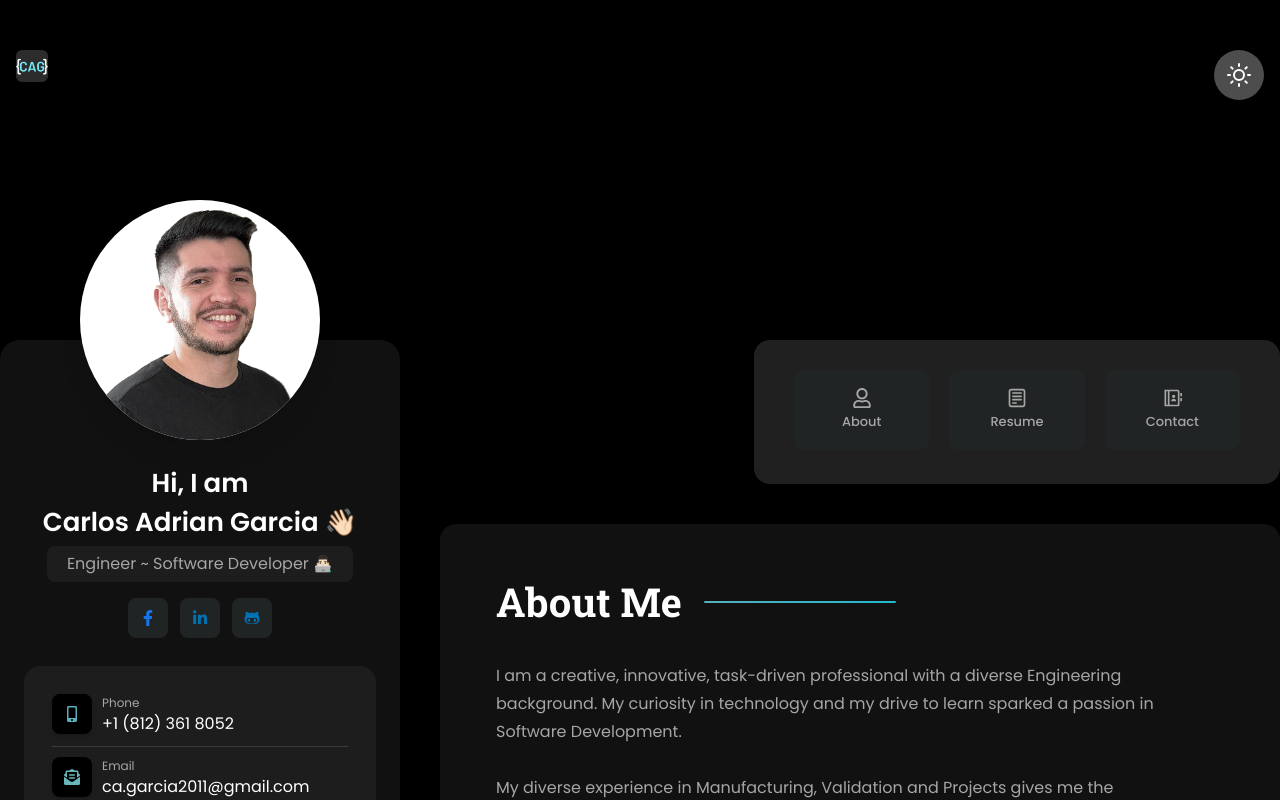
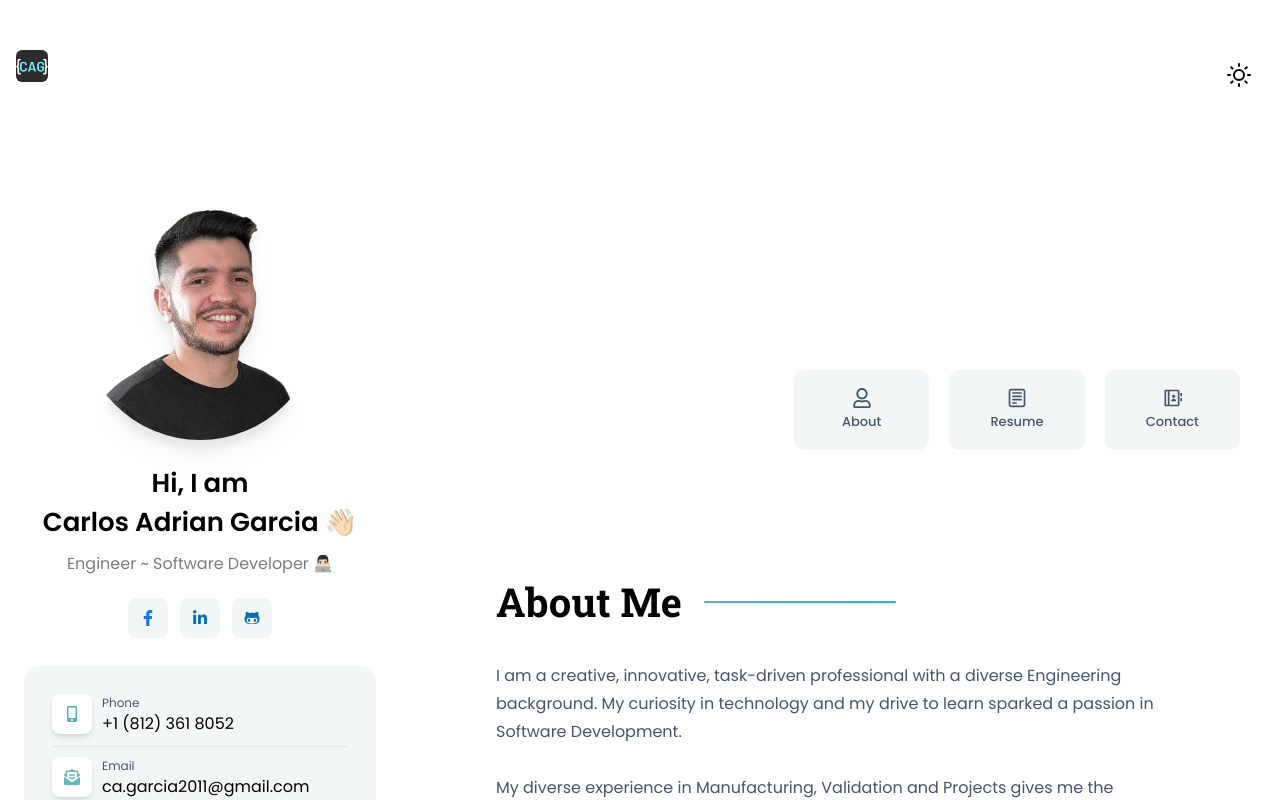
Before and after one commit to cagarcia2011/carlosadriangarcia, a React (Vite) app: page /about in a window 1280 px wide. Shown: the top 800 px of the page. Built offline with nearby package versions, Linux system fonts and the light colour scheme.

Commit message:
Change share  folder to components folder

```diff
--- a/package.json
+++ b/package.json
@@ -16,6 +16,7 @@
     "@mui/material": "^5.11.13",
     "aos": "^2.3.4",
     "framer-motion": "^10.6.0",
+    "gsap": "^3.11.5",
     "rc-progress": "^3.4.1",
     "react": "^18.2.0",
     "react-dom": "^18.2.0",
--- a/src/hooks/data.tsx
+++ b/src/hooks/data.tsx
@@ -15,8 +15,8 @@ export const data = () => {
         const themeValue = localStorage?.getItem("theme");
 
         if (!themeValue) {
-            setCheck(false)
-            localStorage.setItem("theme", "dark") //Default Theme
+            setCheck(true)
+            localStorage.setItem("theme", "light") //Default Theme
         } else {
             themeValue === "dark" && setCheck(false)
             themeValue === "light" && setCheck(true)
--- a/src/pages/about/index.tsx
+++ b/src/pages/about/index.tsx
@@ -1,6 +1,6 @@
-import { Footer, PageTitle } from '../../share'
+import { Footer, PageTitle } from '../../components'
 import { HomeCard } from '../home/HomeCard';
-import '../../share/Styles.css'
+import '../../components/Styles.css'
 
 export const About = () => {
     // const { local } = UseData()
--- a/src/pages/contact/index.tsx
+++ b/src/pages/contact/index.tsx
@@ -1,6 +1,6 @@
 import { ContactForm } from "./ContactForm";
 
-import { Footer, PageTitle } from '../../share';
+import { Footer, PageTitle } from '../../components';
 
 
 export const Contact = () => {
--- a/src/pages/home/index.tsx
+++ b/src/pages/home/index.tsx
@@ -6,7 +6,7 @@ import { AiOutlineClose, AiOutlineMenu } from "react-icons/ai";
 import { FiMoon, FiSun } from "react-icons/fi";
 
 import { HomeCard } from './HomeCard';
-import { PageTitle, Header, NavLink } from '../../share';
+import { PageTitle, Header, NavLink } from '../../components';
 
 import { useData } from '../../hooks'
 import logo from '../../assets/logo/logo.png'
@@ -41,14 +41,14 @@ export const Home = () => {
                   onClick={() => handle("dark")}
                   className="bg-white w-[40px] h-[40px] lg:w-[50px] lg:h-[50px] rounded-full flex justify-center items-center hover:bg-accent-color text-black hover:text-white transition-all duration-300 ease-in-out cursor-pointer  "
                 >
-                  <FiMoon className=" text-3xl " />
+                  <FiSun className=" text-3xl " />
                 </span>
               ) : (
                 <span
                   onClick={() => handle("light")}
                   className="bg-[#4D4D4D] w-[40px] h-[40px] lg:w-[50px] lg:h-[50px] rounded-full flex justify-center items-center hover:bg-accent-color transition-all duration-300 ease-in-out cursor-pointer  "
                 >
-                  <FiSun className="text-white text-3xl" />
+                  <FiMoon className="text-white text-3xl" />
                 </span>
               )}
 
--- a/src/pages/resume/index.tsx
+++ b/src/pages/resume/index.tsx
@@ -1,7 +1,7 @@
 import { useData } from '../../hooks/useData'
 import { LineItem } from './LineItem'
 import { ResumeCard } from './ResumeCard'
-import { Footer, PageTitle } from '../../share'
+import { Footer, PageTitle } from '../../components'
 import ResumeDoc from '../../assets/resume/Carlos-Garcia-Resume-03-23.pdf'
 import dowloadIcon from '../../assets/icons/download.png'
 
```
Also changed, not shown: src/components/Footer.tsx (renamed from src/share/Footer.tsx), src/components/Header.tsx (renamed from src/share/Header.tsx), src/components/NavLink.tsx (renamed from src/share/NavLink.tsx), src/components/PageTitle.tsx (renamed from src/share/PageTitle.tsx), src/components/Styles.css (renamed from src/share/Styles.css), src/components/index.tsx (renamed from src/share/index.tsx), 1 other file (tests, documents, lock files or other folders).
